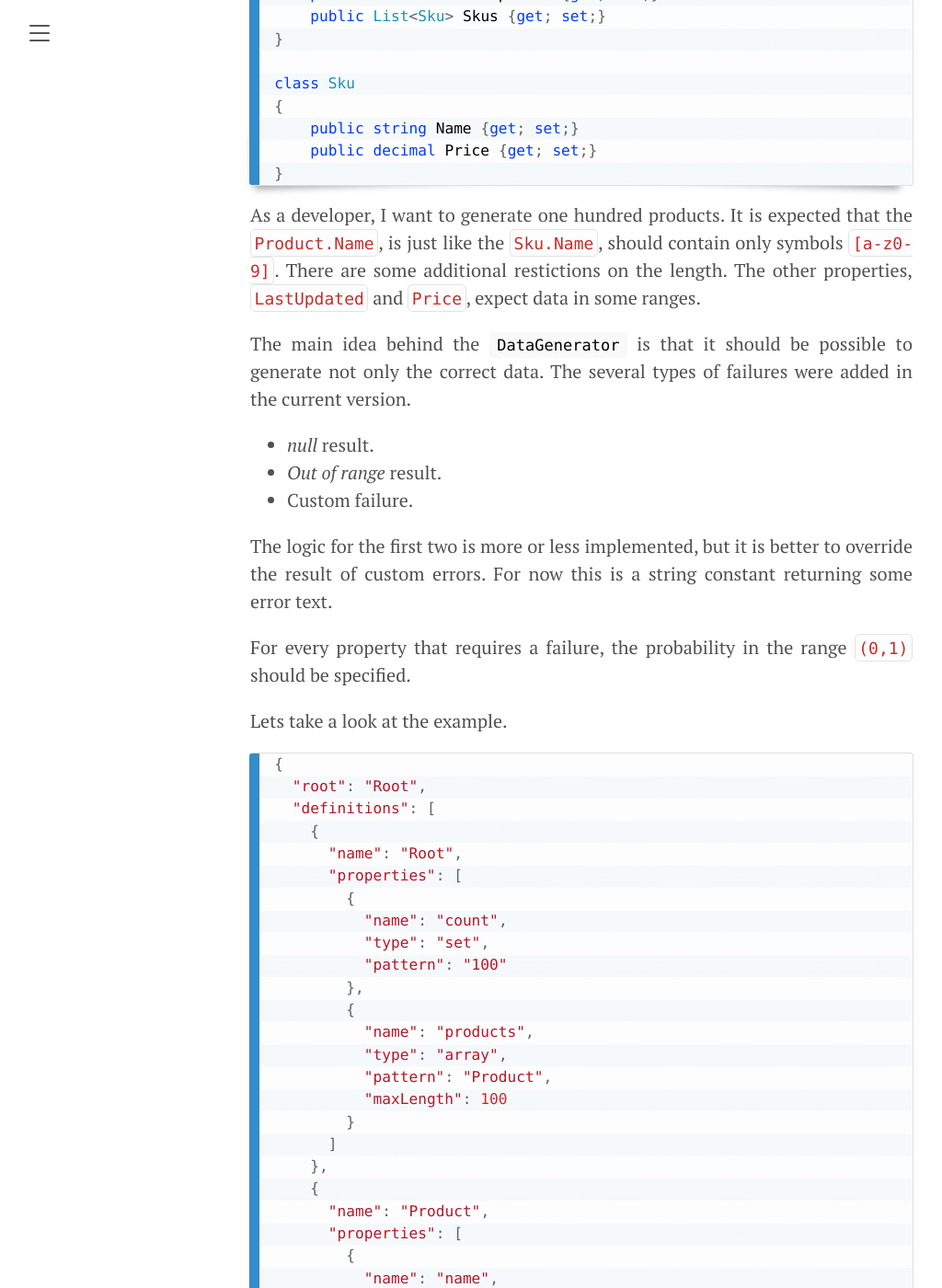
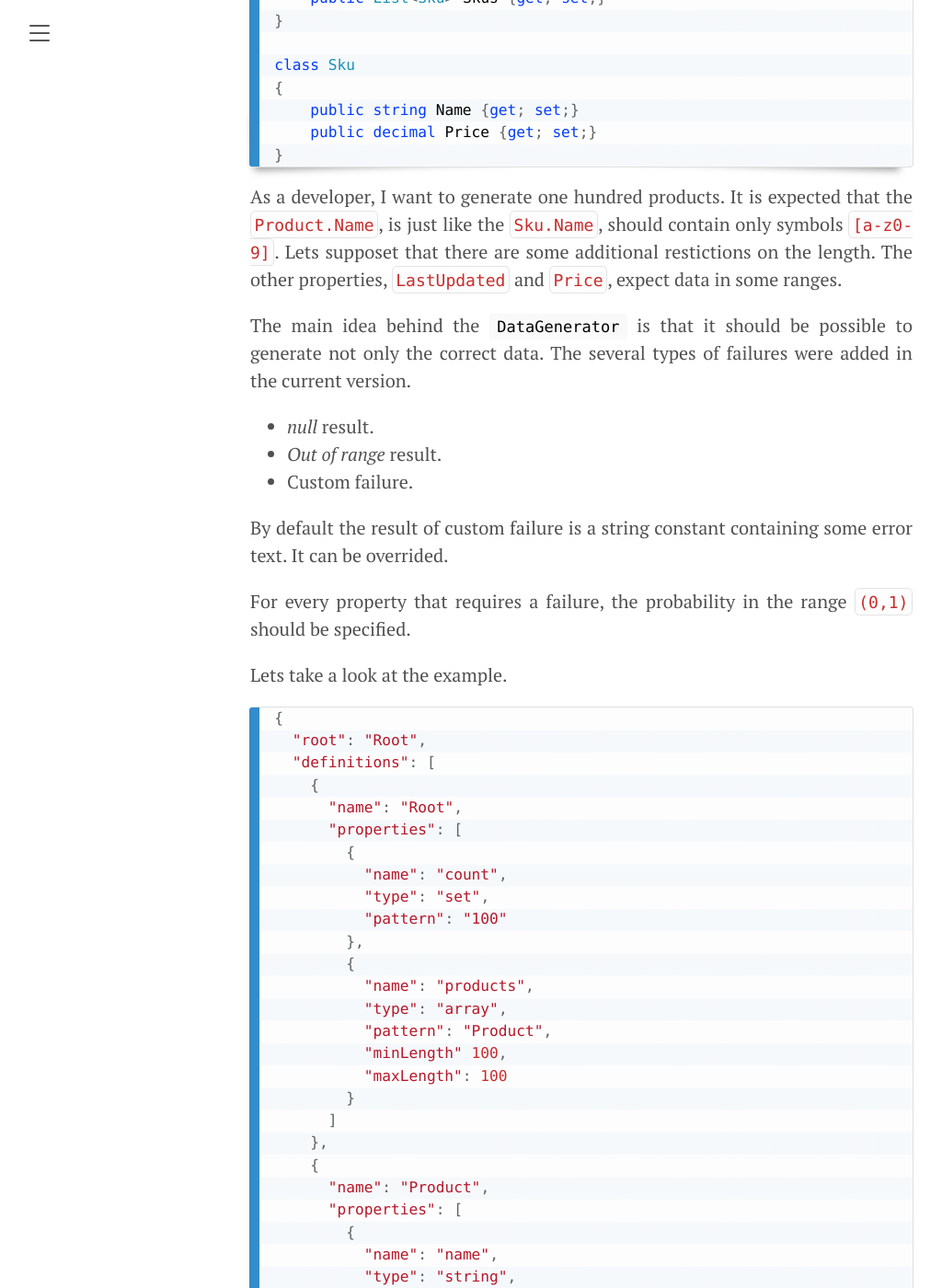
Before and after one commit to akovanev/kovanev.github.io, a Jekyll site: the page built from _posts/2020-08-26-Data-generator.md, in a window 1280 px wide and 1400 px high, scrolled down 713 px. Shown: the whole window at 92% size, without its empty margins (8-1032 px from the left). Built offline with Jekyll 4.4.1, drawn with Linux system fonts in a browser that asks for light colours; some of the changed text lies outside the part shown.

Commit message:
dg text changes

```diff
--- a/_posts/2020-08-26-Data-generator.md
+++ b/_posts/2020-08-26-Data-generator.md
@@ -29,14 +27,14 @@ class Sku
     public decimal Price {get; set;}
 }</code></pre>
 
-As a developer, I want to generate one hundred products. It is expected that the `Product.Name`, is just like the `Sku.Name`, should contain only symbols `[a-z0-9]`. There are some additional restictions on the length. The other properties, `LastUpdated` and `Price`, expect data in some ranges.
+As a developer, I want to generate one hundred products. It is expected that the `Product.Name`, is just like the `Sku.Name`, should contain only symbols `[a-z0-9]`. Lets supposet that there are some additional restictions on the length. The other properties, `LastUpdated` and `Price`, expect data in some ranges.
 
 The main idea behind the <code>DataGenerator</code> is that it should be possible to generate not only the correct data. The several types of failures were added in the current version.
 * *null* result.
 * *Out of range* result.
 * Custom failure.
 
-The logic for the first two is more or less implemented, but it is better to override the result of custom errors. For now this is a string constant returning some error text.
+By default the result of custom failure is a string constant containing some error text. It can be overrided.
 
 For every property that requires a failure, the probability in the range `(0,1)` should be specified.
 
@@ -57,6 +55,7 @@ Lets take a look at the example.
           "name": "products",
           "type": "array",
           "pattern": "Product",
+          "minLength" 100,
           "maxLength": 100
         }
       ]
```
Also changed, not shown: other parts of _posts/2020-08-26-Data-generator.md (+1 -3 lines).
